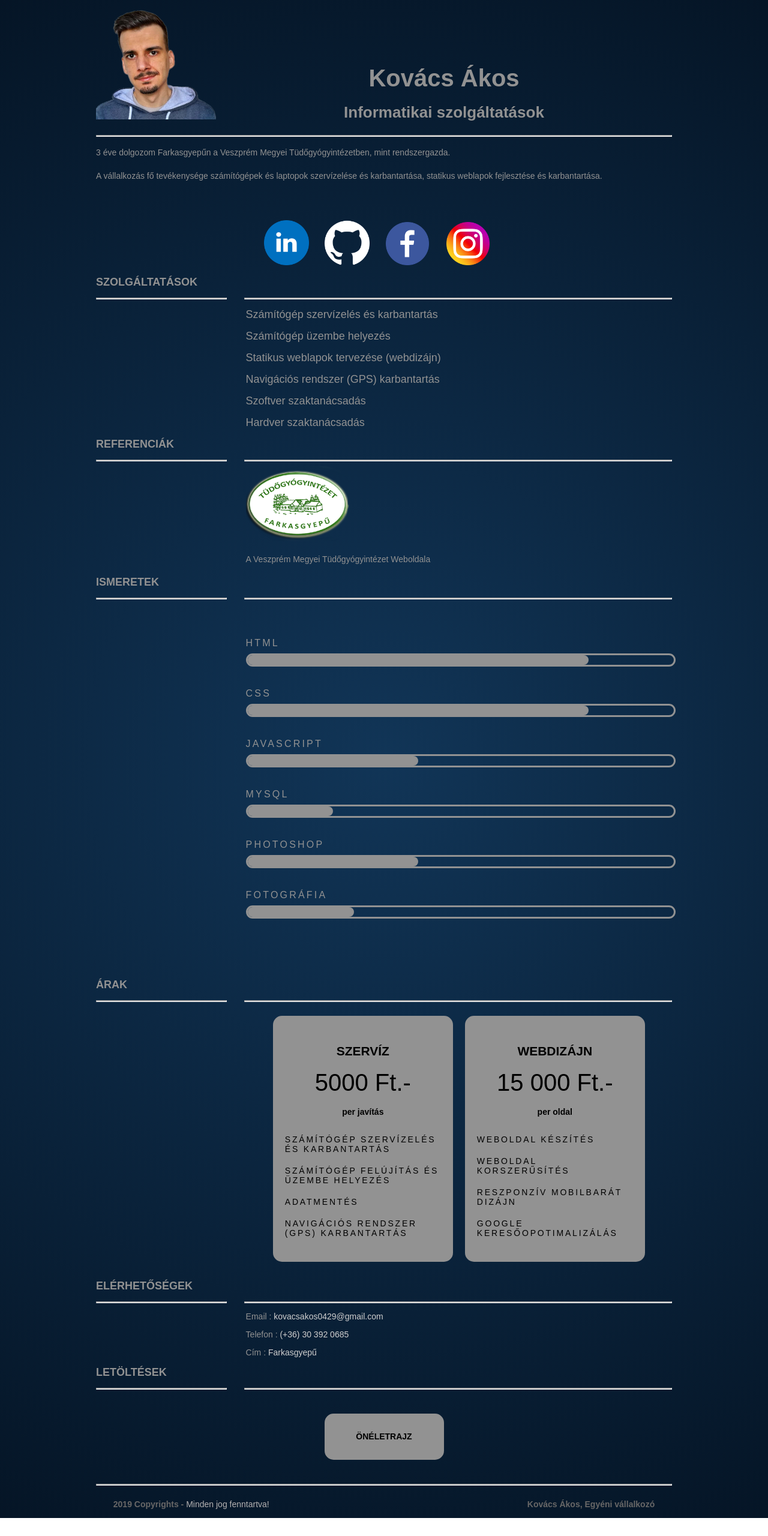
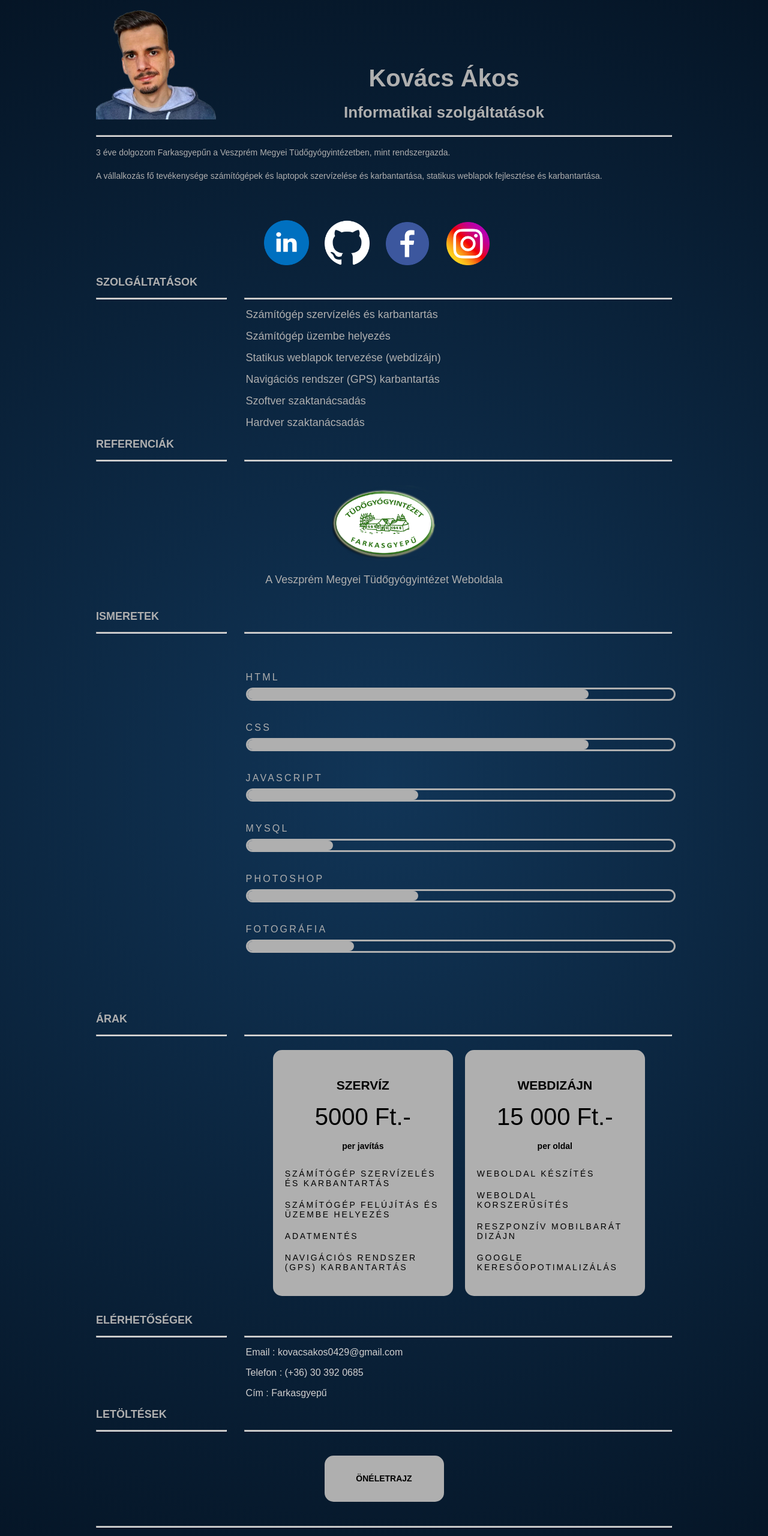
Before and after one commit to kovacsakos0429/Sajat-weboldal, a plain HTML site: page index.html in a window 1280 px wide. Shown: the top 2560 px of the page at 60% size. Before the commit the page ends 2530 px from the top, so only its background shows below. Drawn offline with nearby package versions, Linux system fonts and the light colour scheme.

Commit message:
20190514

```diff
--- a/index.html
+++ b/index.html
@@ -7,14 +7,11 @@
 <title>Kovács Ákos</title>
 <link rel="icon" href="./images/favicon.png" type="image/x-icon"/>
 <link href="style.css" rel="stylesheet" type="text/css">
-
 <link rel="stylesheet" href="https://maxcdn.bootstrapcdn.com/font-awesome/4.7.0/css/font-awesome.min.css">
 <link rel="icon" href="./images/favicon.png" type="image/x-icon"/>
 <script src="http://code.jquery.com/jquery-3.3.1.js"></script>
 <script src="https://ajax.googleapis.com/ajax/libs/jquery/3.2.1/jquery.min.js"></script>
-
 <link href="https://fonts.googleapis.com/css?family=Poppins:200,300,400,500,600" rel="stylesheet">
-
 
 
 <!--The following script tag downloads a font from the Adobe Edge Web Fonts server for use within the web page. We recommend that you do not modify it.-->
@@ -25,19 +22,19 @@
 <!-- Header content -->
 <header>
 
-  <div class="profilePhoto">
+  <div id="profile" class="profilePhoto fade-in">
     <!-- Profile photo -->
     <img src="images/logo.png" width="200" alt="sample"> </div>
   <!-- Identity details -->
   <section class="profileHeader">
-    <h1>Kovács Ákos</h1>
-    <h3>Informatikai szolgáltatások</h3>
-    <hr>
-    <p>3 éve dolgozom Farkasgyepűn a Veszprém Megyei Tüdőgyógyintézetben, mint rendszergazda.</p>
-    <p>A vállalkozás fő tevékenysége számítógépek és laptopok szervízelése és karbantartása, statikus weblapok fejlesztése és karbantartása.</p>
+    <h1 class="slideDown">Kovács Ákos</h1>
+    <h3 class="slideDown">Informatikai szolgáltatások</h3>
+    <hr class="fade-in">
+    <p class="fade-in">3 éve dolgozom Farkasgyepűn a Veszprém Megyei Tüdőgyógyintézetben, mint rendszergazda.</p>
+    <p class="fade-in">A vállalkozás fő tevékenysége számítógépek és laptopok szervízelése és karbantartása, statikus weblapok fejlesztése és karbantartása.</p>
   </section>
   <!-- Links to Social network accounts -->
-  <aside class="socialNetworkNavBar">
+  <aside class="socialNetworkNavBar fade-in">
     <div class="socialNetworkNav">
       <!-- Add a Anchor tag with nested img tag here -->
       <a href="https://www.linkedin.com/in/%C3%A1kos-kov%C3%A1cs-7a9889139/" target="new" ><img src="images/linkedin.png" width="75" title="Linked In" alt="sample"></a> </div>
@@ -53,7 +50,7 @@
   </aside>
 </header>
 <!-- content -->
-<section class="mainContent">
+<section class="mainContent fade-in">
 
   <!-- Previous experience details -->
   <section class="section2">
@@ -84,10 +81,11 @@
 
     </article>
     <!-- Second Title & company details  -->
-    <article class="section2Content">
-      <img src="images/vmtlogo.png" alt="" class="thumbnail_djp"/>
-      <p class="sectionContent"> A Veszprém Megyei Tüdőgyógyintézet Weboldala </p>
-    </article>
+  <aside class="externalResourcesNav zoom">
+  <a href="http:\\www.fgyepu-tudokorhaz.hu" target="new">
+	  <img src="images/vmtlogo.png">
+	  <p class="sectionContentTitle">A Veszprém Megyei Tüdőgyógyintézet Weboldala</p></a>
+  </aside>
     <!-- Replicate the above Div block to add more title and company details -->
   </section>
   <section class="section2">
@@ -139,7 +137,7 @@
     <div class="pricing-table">
     <div class="col">
 
-      <div class="table">
+      <div id="tableleft" class="table">
         <h2>Szervíz</h2>
         <div class="price">
           5000 Ft.-
@@ -154,7 +152,7 @@
 	  </div>
     </div>
     <div class="col">
-      <div class="table">
+      <div id="tableright" class="table">
         <h2>Webdizájn</h2>
         <div class="price">
           15 000 Ft.-
@@ -176,8 +174,8 @@
     <h2 class="sectionTitle">ELérhetőségek</h2>
     <hr class="sectionTitleRule">
     <hr class="sectionTitleRule2">
-    <div class="section1Content">
-      <p><span>Email :</span> kovacsakos0429@gmail.com</p>
+    <div id="cim" class="section1Content">
+      <p><span>Email :</span><a href="mailto:tudogyogy@globonet.hu" title="E-mail küldése"> kovacsakos0429@gmail.com</a></p>
       <p><span>Telefon :</span> (+36) 30 392 0685</p>
       <p><span>Cím :</span> Farkasgyepű</p>
     </div>
@@ -200,13 +198,113 @@
     <!-- Replicate the above Div block to add more title and company details -->
   </section>
   <aside class="externalResourcesNav">
-	  <div class="externalResources"> <a href="#" title="Önéletrajz letöltése">ÖNÉLETRAJZ</a> </div>
+	  <div id="cv" class="externalResources"> <a href="#" title="Önéletrajz letöltése">ÖNÉLETRAJZ</a> </div>
   </aside>
 </section>
 <footer>
   <hr>
-  <p class="footerDisclaimer">2019  Copyrights - <span>Minden jog fenntartva!</span></p>
+  <p class="footerDisclaimer">2019 &copy; - <span>Minden jog fenntartva!</span></p>
   <p class="footerNote">Kovács Ákos, Egyéni vállalkozó</p>
 </footer>
+
+<script>
+	(function($) {
+
+  /**
+   * Copyright 2012, Digital Fusion
+   * Licensed under the MIT license.
+   * http://teamdf.com/jquery-plugins/license/
+   *
+   * @author Sam Sehnert
+   * @desc A small plugin that checks whether elements are within
+   *     the user visible viewport of a web browser.
+   *     only accounts for vertical position, not horizontal.
+   */
+
+  $.fn.visible = function(partial) {
+
+    var $t = $(this),
+      $w = $(window),
+      viewTop = $w.scrollTop(),
+      viewBottom = viewTop + $w.height(),
+      _top = $t.offset().top,
+      _bottom = _top + $t.height(),
+      compareTop = partial === true ? _bottom : _top,
+      compareBottom = partial === true ? _top : _bottom;
+
+    return ((compareBottom <= viewBottom) && (compareTop >= viewTop));
+
+  };
+
+})(jQuery);
+
+var win = $(window);
+var allMods = $("#tableleft");
+var allMods2 = $("#tableright");
+var allMods3 = $("#cv");
+
+allMods.each(function(i, el) {
+  var el = $(el);
+  if (el.visible(true)) {
+    el.addClass("already-visible");
+  }
+});
+
+win.scroll(function(event) {
+  allMods.each(function(i, el) {
+    var el = $(el);
+    if (el.visible(true)) {
+      el.addClass("come-in");
+    }
+	if($(window).width() < 768) {
+      el.classList.remove("come-in");
+    }
+  });
+});
+
+allMods2.each(function(i, el) {
+  var el = $(el);
+  if (el.visible(true)) {
+    el.addClass("already-visible");
+  }
+});
+
+win.scroll(function(event) {
+  allMods2.each(function(i, el) {
+    var el = $(el);
+    if (el.visible(true)) {
+      el.addClass("come-in2");
+    }
+	if($(window).width() < 768) {
+      el.classList.remove("come-in2");
+    }
+  });
+});
+
+allMods3.each(function(i, el) {
+  var el = $(el);
+  if (el.visible(true)) {
+    el.addClass("already-visible");
+  }
+});
+
+win.scroll(function(event) {
+  allMods3.each(function(i, el) {
+    var el = $(el);
+    if (el.visible(true)) {
+      el.addClass("come-in3");
+    }
+	if($(window).width() < 768) {
+      el.classList.remove("come-in3");
+    }
+  });
+});
+
+
+
+
+
+
+</script>
 </body>
 </html>
--- a/style.css
+++ b/style.css
@@ -39,7 +39,7 @@ header .logoPlaceholder span {
 
 header .profileHeader h1 {
 	font-family: 'Montserrat', sans-serif;
-	color: rgba(146,146,146,1.00);
+	color: rgba(175,175,175,1.00);
 	font-size: 40px;
 	font-weight: 700;
 	line-height: 24px;
@@ -47,7 +47,7 @@ header .profileHeader h1 {
 }
 header .profileHeader h3 {
 	font-family: sans-serif;
-	color: rgba(146,146,146,1.00);
+	color: rgba(175,175,175,1.00);
 	font-size: 26px;
 	font-weight: 700;
 	line-height: 24px;
@@ -59,7 +59,7 @@ hr {
 }
 header .profileHeader p {
 	font-family: sans-serif;
-	color: rgba(146,146,146,1.00);
+	color: rgba(175,175,175,1.00);
 	font-size: 14px;
 	font-weight: 400;
 	line-height: 1.8;
@@ -84,7 +84,7 @@ header .socialNetworkNavBar .socialNetworkNav img:hover {
 }
 .section1 .sectionTitle, .section2 .sectionTitle {
 	font-family: 'Montserrat', sans-serif;
-	color: rgba(146,146,146,1.00);
+	color: rgba(175,175,175,1.00);
 	font-size: 18px;
 	font-weight: 700;
 	text-transform: uppercase;
@@ -106,12 +106,17 @@ header .socialNetworkNavBar .socialNetworkNav img:hover {
 	color: rgba(208,207,207,1.00);
 }
 .mainContent .section1 .section1Content span {
-	color: rgba(146,146,146,1.00);
+	color: rgrgba(175,175,175,1.00);
 	font-family: sans-serif;
+}
+.mainContent .section1 .section1Content a {
+	color: rgba(208,207,207,1.00);
+	font-family: sans-serif;
+	text-decoration: none;
 }
 .section2 .sectionContentTitle {
 	font-family: sans-serif;
-	color: rgba(146,146,146,1.00);
+	color: rgba(175,175,175,1.00);
 	font-size: 18px;
 	font-weight: 200;
 }
@@ -123,7 +128,7 @@ header .socialNetworkNavBar .socialNetworkNav img:hover {
 }
 .section2 .sectionContent {
 	font-family: sans-serif;
-	color: rgba(146,146,146,1.00);
+	color: rgba(175,175,175,1.00);
 	font-size: 14px;
 	font-weight: 400;
 	line-height: 1.8;
@@ -132,13 +137,17 @@ header .socialNetworkNavBar .socialNetworkNav img:hover {
 	display: block;
 }
 .mainContent .externalResourcesNav .externalResources {
-	background-color: rgba(146,146,146,1.00);
+	background-color: rgba(175,175,175,1.00);
 	display: inline-block;
 	text-align: center;
 	margin-top: 0px;
 	padding-top: 3%;
 	cursor: pointer;
 	border-radius: 15px;
+}
+
+.mainContent .externalResourcesNav a{
+	text-decoration: none;
 }
 
 .mainContent .externalResourcesNav .externalResources:hover {
@@ -163,6 +172,19 @@ header .socialNetworkNavBar .socialNetworkNav img:hover {
 	margin-right: 2%;
 }
 
+.zoom {
+    transition: transform .2s; /* Animation */
+    margin: 0 auto;
+}
+
+.zoom:hover {
+    transform: scale(1.1);
+}
+
+#cim{
+	font-size: 16px;
+}
+
 #skills {
   margin: 4em auto;
   max-width: 100%;
@@ -181,7 +203,7 @@ li {
 
 ul {
   padding-left: 0;
-  color: rgba(146,146,146,1.00);;
+  color: rgba(175,175,175,1.00);
   text-align: left;
   list-style-type: none;
 }
@@ -192,7 +214,7 @@ ul {
 .box {
   height: 1em;
   width: 100%;
-  border: .2em solid rgba(146,146,146,1.00);
+  border: .2em solid rgba(175,175,175,1.00);
   display: inline-block;
   margin: .5em 0 2em;
   text-align: center;
@@ -205,7 +227,7 @@ ul {
 #one {
   height: 1em;
   width: 80%;
-  background: rgba(146,146,146,1.00);
+  background: rgba(175,175,175,1.00);
   display: block;
   border-radius: 15px;
 }
@@ -213,7 +235,7 @@ ul {
 #two {
   height: 1em;
   width: 80%;
-  background: rgba(146,146,146,1.00);
+  background: rgba(175,175,175,1.00);
   display: block;
   border-radius: 15px;
 }
@@ -221,7 +243,7 @@ ul {
 #three {
   height: 1em;
   width: 40%;
-  background: rgba(146,146,146,1.00);
+  background: rgba(175,175,175,1.00);
   display: block;
   border-radius: 15px;
 }
@@ -229,7 +251,7 @@ ul {
 #four {
   height: 1em;
   width: 20%;
-  background: rgba(146,146,146,1.00);
+  background: rgba(175,175,175,1.00);
   display: block;
   border-radius: 15px;
 }
@@ -237,7 +259,7 @@ ul {
 #five {
   height: 1em;
   width: 40%;
-  background: rgba(146,146,146,1.00);
+  background: rgba(175,175,175,1.00);
   display: block;
   border-radius: 15px;
 }
@@ -245,7 +267,7 @@ ul {
 #six {
   height: 1em;
   width: 25%;
-  background: rgba(146,146,146,1.00);
+  background: rgba(175,175,175,1.00);
   display: block;
   border-radius: 15px;
 }
@@ -280,7 +302,7 @@ ul {
 }
 
 .table{
-  background: rgba(146,146,146,1.00);
+  background: rgba(175,175,175,1.00);
   padding: 30px 20px;
   font-family: "montserrat",sans-serif;
   position: relative;
@@ -315,6 +337,83 @@ ul {
 	-webkit-transition: 0.3s;
     transition: 0.3s;
 
+}
+
+.slideDown{
+	animation-name: slideDown;
+	-webkit-animation-name: slideDown;
+
+	animation-duration: 1s;
+	-webkit-animation-duration: 1s;
+
+	animation-timing-function: ease;
+	-webkit-animation-timing-function: ease;
+
+	visibility: visible !important;
+}
+
+@keyframes slideDown {
+	0% {
+		transform: translateY(-100%);
+	}
+	50%{
+		transform: translateY(8%);
+	}
+	65%{
+		transform: translateY(-4%);
+	}
+	80%{
+		transform: translateY(4%);
+	}
+	95%{
+		transform: translateY(-2%);
+	}
+	100% {
+		transform: translateY(0%);
+	}
+}
+
+@-webkit-keyframes fadeIn { from { opacity:0; } to { opacity:1; } }
+@-moz-keyframes fadeIn { from { opacity:0; } to { opacity:1; } }
+@keyframes fadeIn { from { opacity:0; } to { opacity:1; } }
+
+.fade-in {
+  opacity:0;  /* make things invisible upon start */
+  -webkit-animation:fadeIn ease-in 1;  /* call our keyframe named fadeIn, use animattion ease-in and repeat it only 1 time */
+  -moz-animation:fadeIn ease-in 1;
+  animation:fadeIn ease-in 1;
+
+  -webkit-animation-fill-mode:forwards;  /* this makes sure that after animation is done we remain at the last keyframe value (opacity: 1)*/
+  -moz-animation-fill-mode:forwards;
+  animation-fill-mode:forwards;
+
+  -webkit-animation-duration:1s;
+  -moz-animation-duration:1s;
+  animation-duration:1s;
+}
+
+.fade-in.one {
+  -webkit-animation-delay: 0.1s;
+  -moz-animation-delay: 0.1s;
+  animation-delay: 0.1s;
+}
+
+.fade-in.two {
+  -webkit-animation-delay: 0.4s;
+  -moz-animation-delay:0.4s;
+  animation-delay: 0.4s;
+}
+
+.fade-in.three {
+  -webkit-animation-delay: 0.7s;
+  -moz-animation-delay: 0.7s;
+  animation-delay: 0.7s;
+}
+
+.fade-in.four {
+  -webkit-animation-delay: 1.0s;
+  -moz-animation-delay: 1.0s;
+  animation-delay: 1.0s;
 }
 
 
@@ -360,6 +459,45 @@ footer .footerNote span {
 	font-weight: 400;
 }
 
+.come-in {
+  /*transform: translateY(100px);*/
+  transform: translate3d(-100px, 0, 0);
+  animation: come-in 0.8s ease forwards;
+}
+.come-in:nth-child(odd) {
+  animation-duration: 1.0s;
+}
+
+.come-in2 {
+  /*transform: translateY(100px);*/
+  transform: translate3d(100px, 0, 0);
+  animation: come-in 0.8s ease forwards;
+}
+
+.come-in2:nth-child(odd) {
+  animation-duration: 1.0s;
+}
+
+.come-in3 {
+  /*transform: translateY(100px);*/
+  transform: translate3d(0, 50px, 0);
+  animation: come-in 0.8s ease forwards;
+}
+
+.come-in3:nth-child(odd) {
+  animation-duration: 0.6s;
+}
+
+.already-visible {
+  /*transform: translateY(0);*/
+  transform: translate3d(0, 0, 0);
+  animation: none;
+}
+
+@keyframes come-in {
+  to { transform: translate3d(0, 0, 0); }
+}
+
 /* Media query for Mobile devices*/
 @media only screen and (min-width : 285px) and (max-width : 480px) {
 	/* Header */
@@ -377,6 +515,14 @@ footer .footerNote span {
 		text-align: center;
 		margin-top: 10%;
 	}
+	header .profileHeader h1 {
+	font-size: 35px;
+	line-height: 24px;
+	}
+	header .profileHeader h3 {
+		font-size: 20px;
+		line-height: 24px;
+	}
 	header .profileHeader p {
 		text-align: justify;
 	}
@@ -392,7 +538,9 @@ footer .footerNote span {
 		width: 60px;
 		height: 60px;
 		display: inline-block;
-		margin-right: 23px;
+	}
+	header .socialNetworkNavBar .socialNetworkNav img{
+		width: 50px;
 	}
 	/* Main content sections */
 	.mainContent .section1 {
@@ -425,9 +573,15 @@ footer .footerNote span {
 	.mainContent .externalResourcesNav {
 		margin-bottom: 10%;
 	}
+
 	.mainContent .externalResourcesNav .externalResources {
 		width: 100%;
 		height: 35px;
+	}
+	#skills {
+		margin: 4em 3px auto auto;
+		max-width: 100%;
+		display: block;
 	}
 	/* Footer */
 	footer {
```
Also changed, not shown: images/Wallpaper.jpg (added), images/favicon.png (added).
